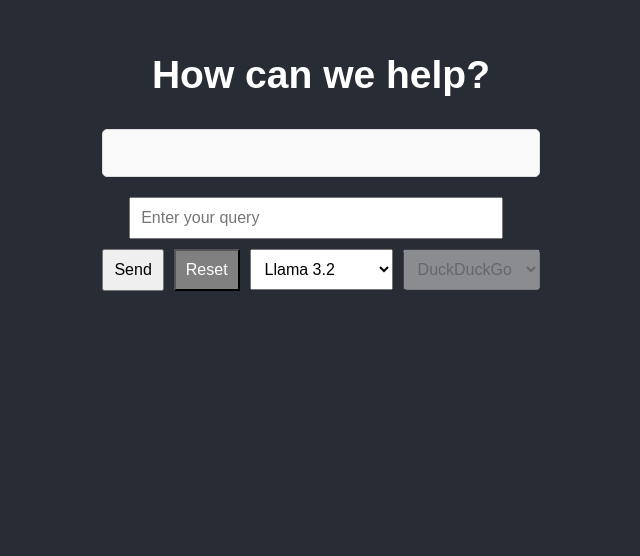
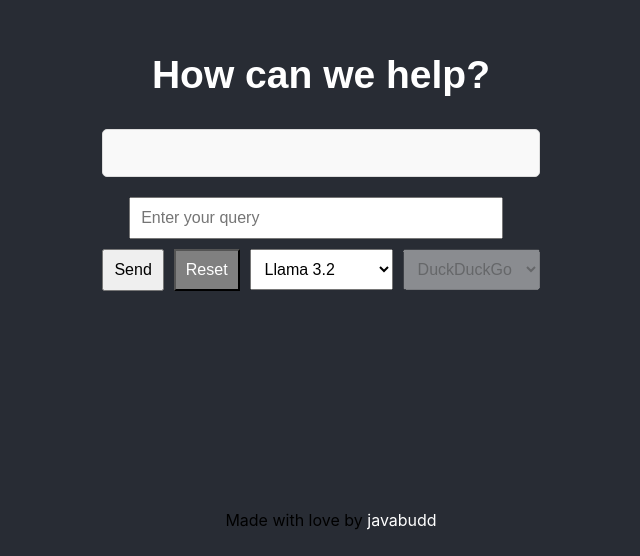
Before and after one commit to javabudd/oquery, a React (Create React App) app in the folder frontend/: page / in a window 1280 px wide. Shown: the part 244-800 px from the top of the page, without its empty margins (319-959 px from the left). Built offline with nearby package versions, Linux system fonts and the light colour scheme.

Commit message:
Add plug

```diff
--- a/frontend/src/App.css
+++ b/frontend/src/App.css
@@ -36,3 +36,17 @@
     transform: rotate(360deg);
   }
 }
+
+.footer {
+  position: fixed;
+  bottom: 0;
+  left: 0;
+  width: 100%;
+  padding: 10px;
+  text-align: center;
+}
+
+.footer a {
+  color: #fff;
+  text-decoration: none;
+}
--- a/frontend/src/App.tsx
+++ b/frontend/src/App.tsx
@@ -8,6 +8,9 @@ function App() {
 			<header className="App-header">
 				<QueryLlmComponent/>
 			</header>
+			<footer className="footer">
+				<p>Made with love by <a href="https://github.com/javabudd/oquery">javabudd</a></p>
+			</footer>
 		</div>
 	);
 }
```
